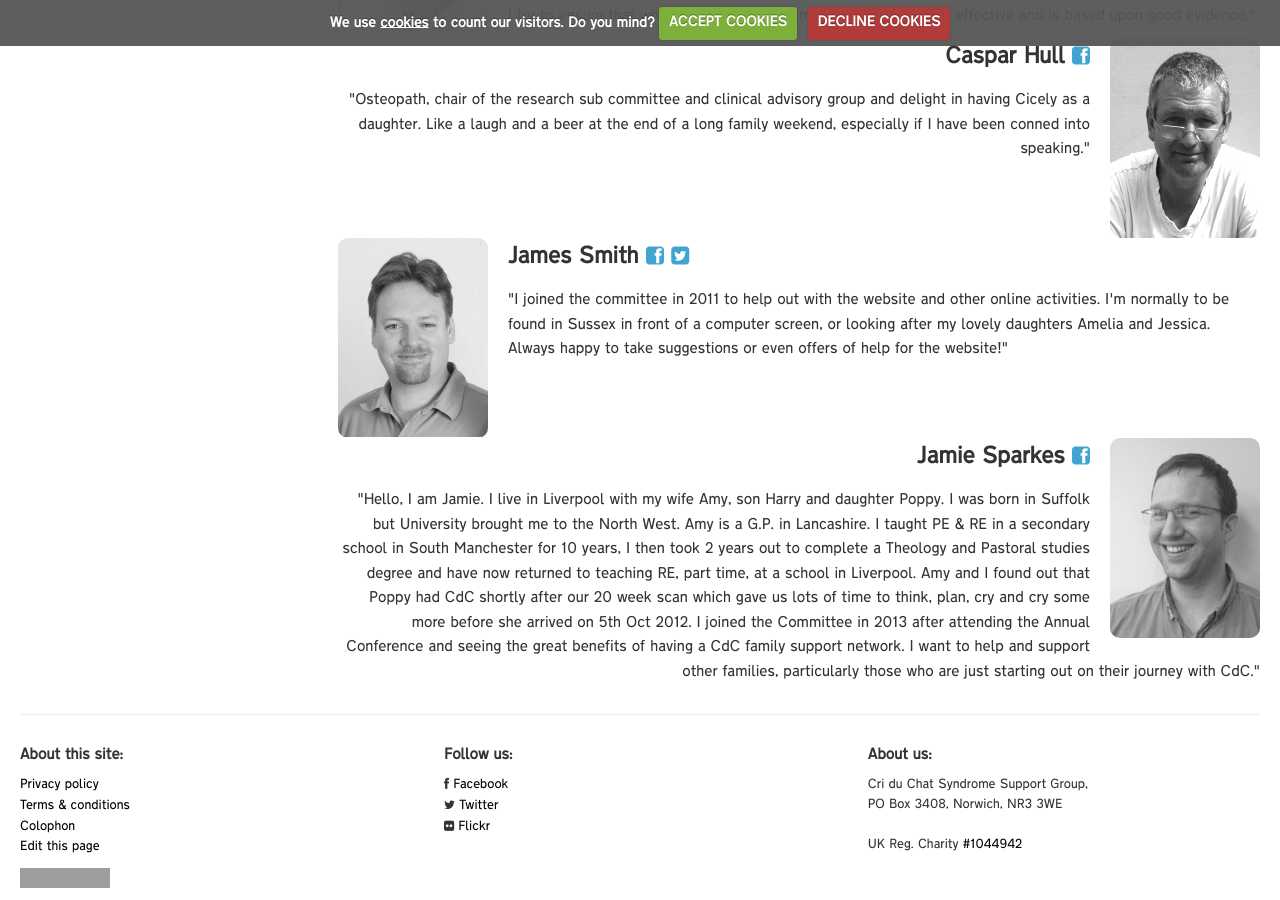
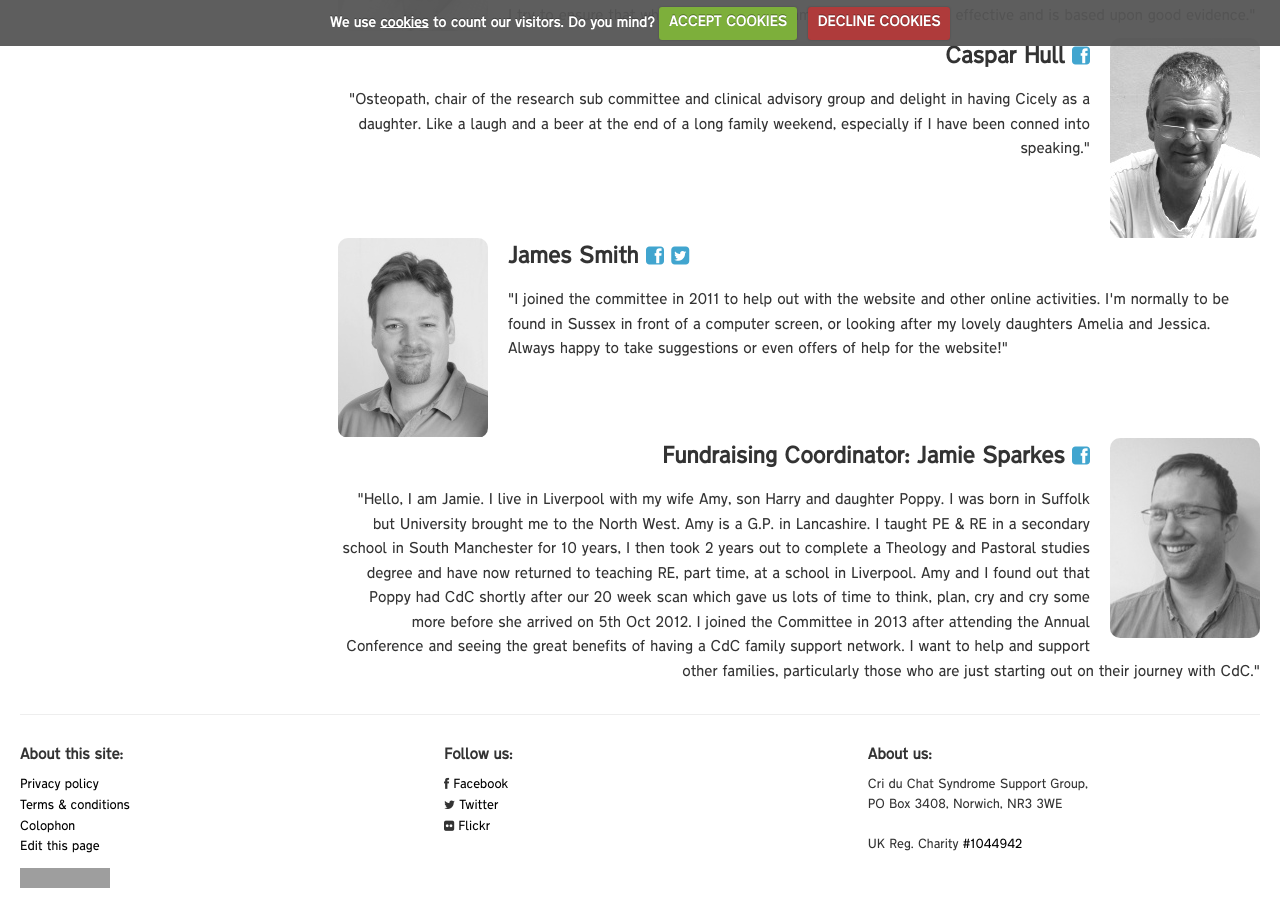
Before and after one commit to lucyjanetetlow/cdcssg.github.io, a Jekyll site: the page built from about/committee.html, in a window 1280 px wide and 900 px high, scrolled down 1279 px. Built offline with Jekyll 4.4.1, drawn with Linux system fonts in a browser that asks for light colours; nearby versions of some CDN libraries; grey boxes are pictures that could not be loaded.

Commit message:
Add Jamie's role

```diff
--- a/_data/committee.yml
+++ b/_data/committee.yml
@@ -39,6 +39,7 @@
   facebook: 531647089
 -
   name: Jamie Sparkes
+  role: Fundraising Coordinator
   image: jamie.jpg
   bio: Hello, I am Jamie. I live in Liverpool with my wife Amy, son Harry and daughter Poppy. I was born in Suffolk but University brought me to the North West. Amy is a G.P. in Lancashire. I taught PE & RE in a secondary school in South Manchester for 10 years, I then took 2 years out to complete a Theology and Pastoral studies degree and have now returned to teaching RE, part time, at a school in Liverpool. Amy and I found out that Poppy had CdC shortly after our 20 week scan which gave us lots of time to think, plan, cry and cry some more before she arrived on 5th Oct 2012. I joined the Committee in 2013 after attending the Annual Conference and seeing the great benefits of having a CdC family support network. I want to help and support other families, particularly those who are just starting out on their journey with CdC.
   facebook: Sparkaboy
```
